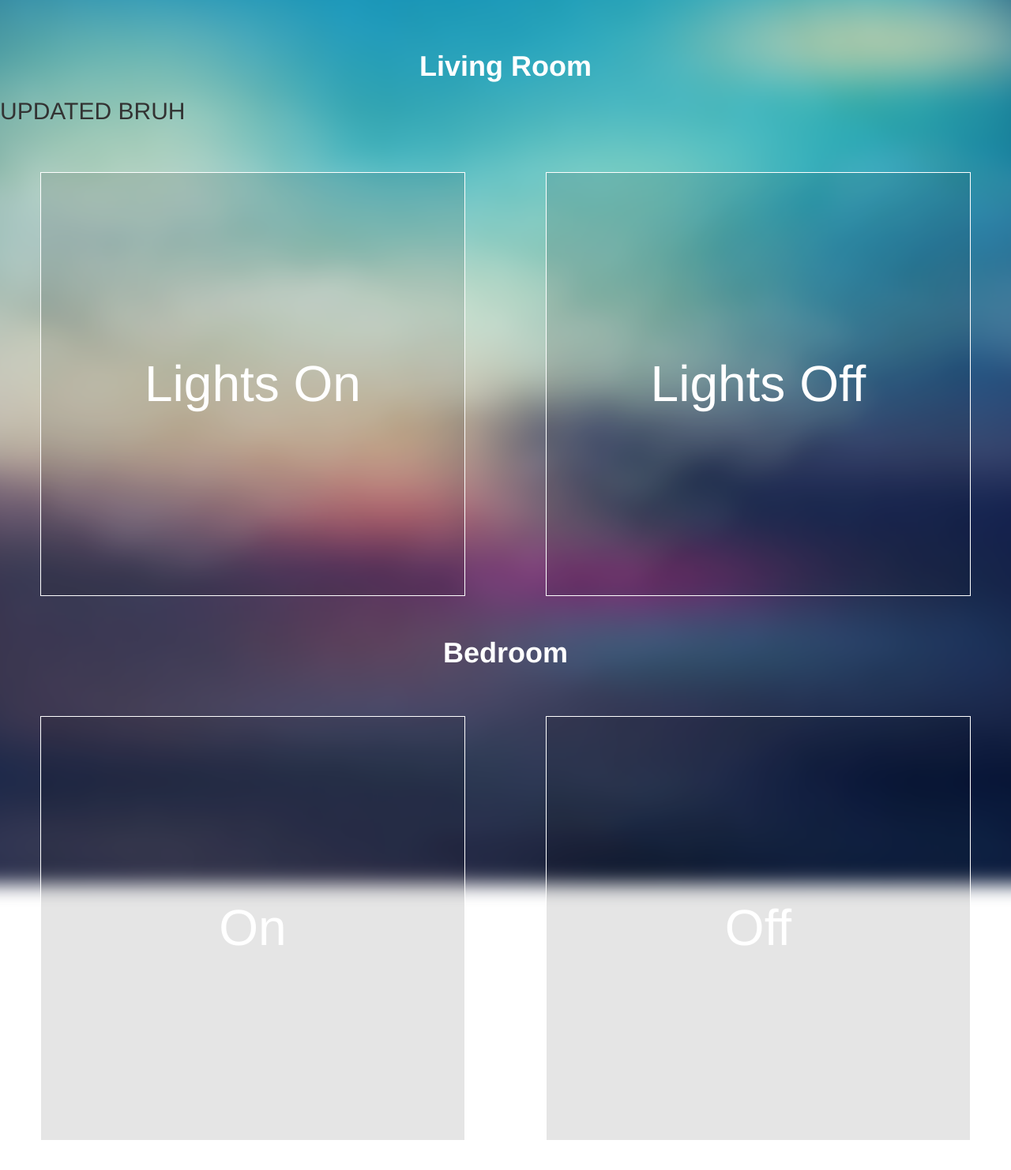
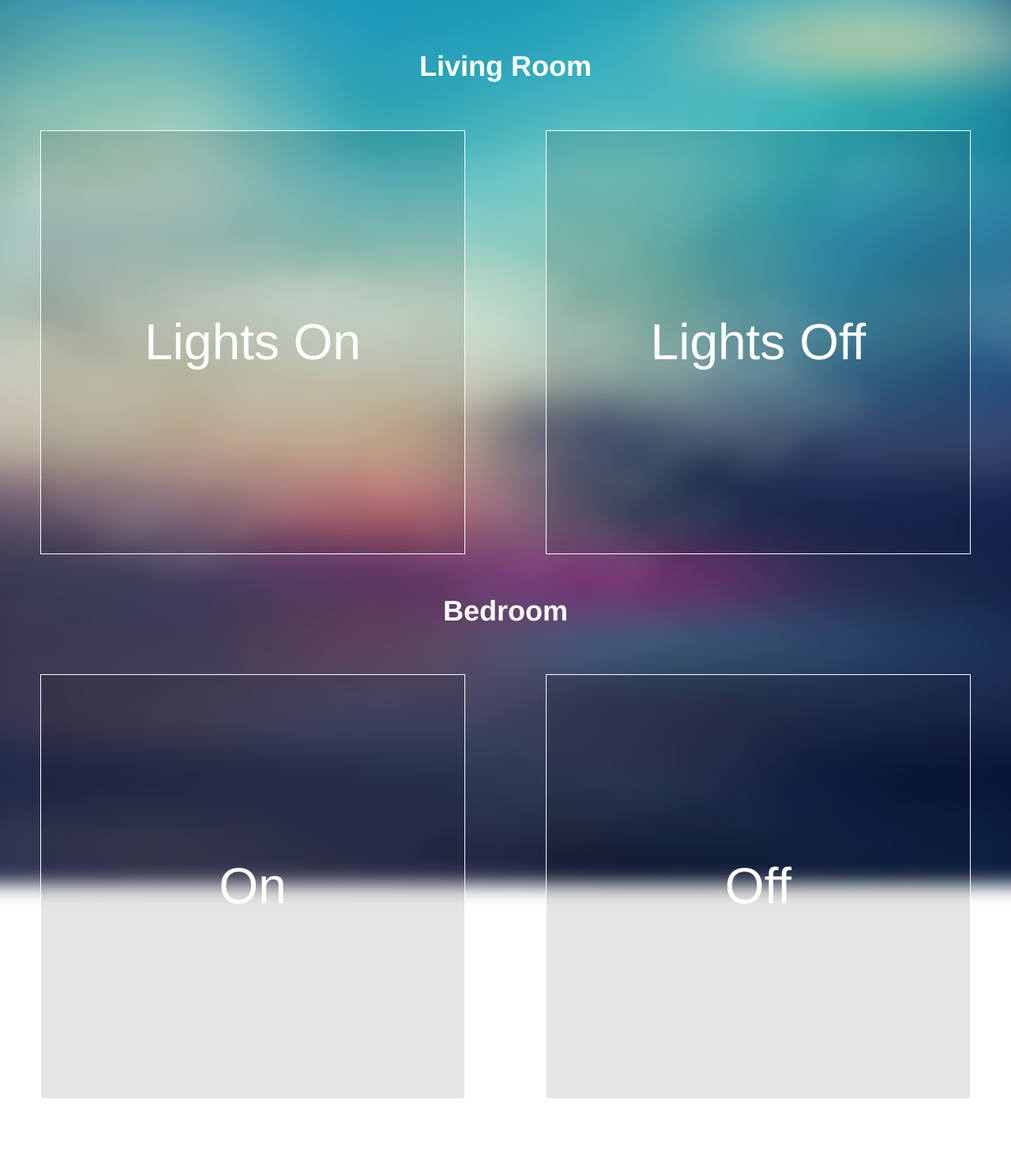
Before and after one commit to devanshk/SmartDorm, a Node server app: page / in a window 1280 px wide. Shown: the top 1482 px of the page at 79% size. Run offline with Node 20, Linux system fonts and the light colour scheme; some libraries are stand-ins or nearby versions.

Commit message:
icon test

```diff
--- a/views/pages/index.ejs
+++ b/views/pages/index.ejs
@@ -10,7 +10,6 @@
   <img id="wallpaper" src="img/bg2.jpg"/>
 
   <h1>Living Room</h1>
-  <h2>UPDATED BRUH</h2>
 
   <button onclick="lightsOn(this);">Lights On</button>
   <button onclick="lightsOff(this);">Lights Off</button>
```
Also changed, not shown: public/logo.png.
